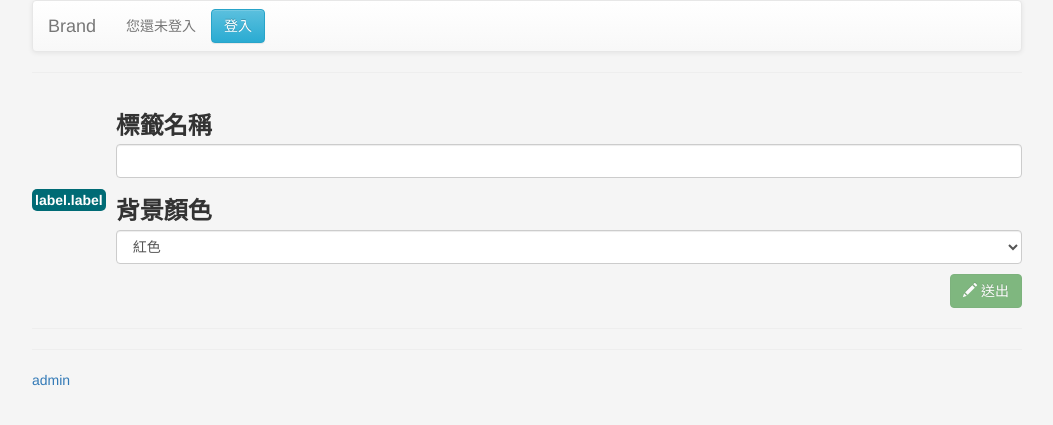
After one commit to noracami/track-it, a Django app: page /tags/new/ in a window 1280 px wide. The commit adds this page. Shown: the top 425 px of the page, without its empty margins (128-1181 px from the left). Run offline with Django 3.2, Linux system fonts and the light colour scheme; some libraries are stand-ins or nearby versions.

Commit message:
merge comments and statuschange(add/remove label)
TODO:
	close/reopen issue
	edit issue
	filter issue
	edit avatar
	assign work

```diff
--- a/trackit/issues/views.py
+++ b/trackit/issues/views.py
@@ -1,6 +1,8 @@
 from django.shortcuts import render, get_object_or_404, redirect
 from django.db.models import Count
-from .models import Ticket, Label, User, Comment, TicketStatus
+from .models import (Ticket, Label, User, Comment,
+                     TicketStatus,
+                     AddLabel, RemoveLabel, UserAssign, UserUnassign)
 import hashlib
 
 # Create your views here.
@@ -34,8 +36,8 @@ def issues(request, ticket_id):
     issue_get['status'] = issue.status
     issue_get['time'] = issue.time
     issue_get['label'] = issue.label_set.all()
-    issue_get['howmanycomments'] = issue.Tickets.all().count()
-    issue_get['comment'] = issue.Tickets.all()
+    issue_get['howmanycomments'] = issue.Tickets.all().count() - 1
+    #issue_get['comment'] = issue.Tickets.all()
     label_list = []
     for i in Label.objects.all().order_by('id'):
         label_list.append({'label': i, 'ischecked': (i in issue_get['label'])})
@@ -51,14 +53,27 @@ def issues(request, ticket_id):
     #
     #
     #sorted
-
-
-
+    comment_list = []
+    for c in issue.Tickets.all():
+        comment_get = {}
+        comment_get['comment'] = c
+        comment_get['time'] = c.time
+        comment_list.append(comment_get)
+    for d in issue.ticketofstatus.all():
+        comment_get = {}
+        comment_get['status'] = d
+        comment_get['time'] = d.time
+        action = {"addlabels": "新增了,標籤", "removelabels": "取消了,標籤"}
+        comment_get['action'] = action[d.category].split(",")
+        comment_list.append(comment_get)
+    comment_list = sorted(comment_list, key=lambda k: k['time'])
 
     return render(request, 'issues.html', {
         "label_list": label_list,
+        "comment_list": comment_list,
+        "issue_get": issue_get,
         "photo_path": photo_path,
-        "opened_user": opened_user, "issue_get": issue_get, "request": request})
+        "opened_user": opened_user, "request": request})
 
 def newissues(request):
     if "login" in request.session:
@@ -69,6 +84,11 @@ def newissues(request):
 
 def newusers(request):
     return render(request, 'newusers.html', {"request": request})
+
+def newlabels(request):
+    color_choices = Label.COLOR_CHOICES
+    fontcolor_choices = Label.FONTCOLOR_CHOICES
+    return render(request, 'newlabels.html', locals())
 
 def add(request):
     if request.method == 'POST':
@@ -117,6 +137,13 @@ def add(request):
                 comment = Comment(user=user, ticket=ticket, content=content)
                 comment.save()
             return redirect('issues', ticket_id=issue_id)
+
+        if request.POST['todo'] == "newlabel":
+            if 'login' in request.session:
+                color = request.POST['color']
+                fontcolor = request.POST['fontcolor']
+                label_name = request.POST['label_name']
+                Label.objects.create(color=color, fontcolor=fontcolor, label_name=label_name)
     return redirect('home')
 
 def edit(request):
@@ -162,8 +189,8 @@ def change_status(request):
                             #
                             #
                             message += "2\n"
-                            ticketstatus = TicketStatus(
-                                category="removelabels", user=user.id, labels=element['label'])
+                            ticketstatus = RemoveLabel(
+                                category="removelabels", maker=user, ticket=ticket, labels=element['label'])
                             ticketstatus.save()
                             ticket.label_set.remove(element['label'])
                             ticket.save()
@@ -173,8 +200,8 @@ def change_status(request):
                             #add tag
                             #
                             #
-                            ticketstatus = TicketStatus(
-                                category="addlabels", user=user.id, labels=element['label'])
+                            ticketstatus = AddLabel(
+                                category="addlabels", maker=user, ticket=ticket, labels=element['label'])
                             ticketstatus.save()
                             ticket.label_set.add(element['label'])
                             ticket.save()
--- a/trackit/templates/base.html
+++ b/trackit/templates/base.html
@@ -29,10 +29,6 @@
     </head>
     <body style="background-color: #f5f5f5;">
         <div style="padding-left: 160px; padding-right: 50px; max-width: 1200px; min-width: 700px;">
-            <div>
-                <a href="/" class="h1">Hello</a>
-            </div>
-            <hr>
             <nav class="navbar navbar-default">
                 <div class="container-fluid">
                     <div class="navbar-header">
@@ -43,8 +39,8 @@
                     {% if request.session.login %}
                     <!-- <p class="navbar-text">Signed in as {{ request.session.login }}</p> -->
                     <p class="navbar-text">歡迎, {{ request.session.member }}(@{{ request.session.login }})</p>
-                    <!-- <a href="/issues/new" type="button" class="btn btn-success navbar-btn navbar-right">New issue</a> -->
                     <a href="/issues/new" type="button" class="btn btn-success navbar-btn navbar-right">新增案件</a>
+                    <a href="/tags/new" type="button" class="btn btn-primary navbar-btn navbar-right">新增標籤</a>
                     <!-- <a href="/users" type="button" class="btn btn-warning navbar-btn navbar-right">Manage users</a> -->
                     <a href="/users" type="button" class="btn btn-warning navbar-btn navbar-right">設定使用者</a>
                     <!-- <a href="/logout" type="button" class="btn btn-danger navbar-btn navbar-right">Log out!</a> -->
--- a/trackit/templates/home.html
+++ b/trackit/templates/home.html
@@ -6,7 +6,11 @@
         <div class="media">
             <div class="media-left media-top">
                 <a href="/issues/{{ r.id }}">
+                    {% if r.status %}
+                    <img class="media-object" src="/static/img/task/flat_icons-sign-check-128.png" width="36" height="36" alt="">
+                    {% else %}
                     <img class="media-object" src="/static/img/task/flat_icons-graficheria.it-128.png" width="36" height="36" alt="">
+                    {% endif %}
                 </a>
             </div>
             <div class="media-body">
--- /dev/null
+++ b/trackit/templates/newlabels.html
@@ -0,0 +1,90 @@
+{% extends "base.html" %}
+{% block hey %}
+    <div class="row-issue-list">
+        <div class="row-message">
+            <div class="media">
+                <div class="media-left media-middle">
+                    <!-- <span style="border-radius: 5px; font-weight: bold; padding: 3px; background-color: #{{label.label.color}}; color: #{{label.label.fontcolor}};">{{ label.label }}</span> -->
+                    <span id="label01" style="border-radius: 5px; font-weight: bold; padding: 3px; background-color: #006b75; color: #ffffff;">label.label</span>
+                </div>
+                <div class="media-body media-top">
+                    <form name="form_newlabel" action="{% url 'add' %}" method="POST">
+                        {% csrf_token %}
+                        <input type="hidden" name="todo" value="newlabel">
+                        <div class="h3">
+                            <label for="label_name01">標籤名稱</label>
+                            <input class="form-control form-required" name="label_name" id="label_name01" type="text">
+                        </div>
+                        <div class="h3">
+                            <label for="color01">背景顏色</label>
+                            <select class="form-control" name="color" id="color01">
+                            {% for e in color_choices %}
+                                <optgroup id="opt{{e.0}}" label="{{e.0}}">
+                                {%for i in e.1 %}
+                                    <option value="{{i.0}}">
+                                        {{i.1}}
+                                    </option>
+                                {% endfor %}
+                            {% endfor %}
+                            </select>
+                        </div>
+                        <div style="display: none;" class="h3">
+                            <label for="fontcolor01">字的顏色</label>
+                            <select class="form-control" name="fontcolor" id="fontcolor01">
+                            {% for e in fontcolor_choices %}
+                                <option value="{{e.0}}">
+                                    {{e.1}}
+                                </option>
+                            {% endfor %}
+                            </select>
+                        </div>
+                        <button id="submit01" type="submit" class="disabled btn btn-success pull-right">
+                            <span class="glyphicon glyphicon-pencil" aria-hidden="true"></span> 送出
+                        </button>
+                    </form>
+                </div>
+            </div>
+        </div>
+    </div>
+    <hr>
+{% endblock %}
+{% block customjs %}
+<script>
+    $(".form-required").on("change", function(){
+        /* Do something... */
+        var isValid = true;
+        $('.form-required').each(function(){
+            if ($(this).val() === '')
+                isValid = false;
+        });
+        if (isValid)
+            $("#submit01").removeClass("disabled");
+        else
+            $("#submit01").addClass("disabled");
+    });
+</script>
+<script>
+    $("#color01").on("change", function(){
+        $("#label01").css("background-color", function(){
+            return '#' + $("#color01").val();
+        });
+        var label = $(this.options[this.selectedIndex]).closest('optgroup').prop('label');
+        //console.log(label);
+        if(label == "MAIN"){
+            $('#fontcolor01 option[value="ffffff"]').prop('selected', true);
+            $("#label01").css("color", function(){
+                return '#' + $("#fontcolor01").val();
+            });
+        }
+        else{
+            $('#fontcolor01 option[value="000000"]').prop('selected', true);
+            $("#label01").css("color", function(){
+                return '#' + $("#fontcolor01").val();
+            });
+        }//if//
+    });
+    $("#label_name01").on('input propertychange paste', function() {
+        $("#label01").text($("#label_name01").val());// do your stuff
+    });
+</script>
+{% endblock %}
--- a/trackit/trackit/urls.py
+++ b/trackit/trackit/urls.py
@@ -10,6 +10,7 @@ urlpatterns = patterns('',
 
     url(r'^issues/(?P<ticket_id>\d+)/$', 'issues.views.issues', name='issues'),
     url(r'^issues/new/$', 'issues.views.newissues', name='newissues'),
+    url(r'^tags/new/$', 'issues.views.newlabels', name='newlabels'),
     url(r'^add/$', 'issues.views.add', name='add'),
     url(r'^edit/$', 'issues.views.edit', name='edit'),
     url(r'^change_status/$', 'issues.views.change_status', name='change_status'),
```
Also changed, not shown: trackit/issues/admin.py (+7 -2 lines), trackit/issues/models.py (+20 -4 lines), trackit/templates/dev.html (+18 -1 lines), trackit/templates/issues.html (+58 -9 lines), trackit/issues/migrations/0011_auto_20150324_2140.py (added), trackit/issues/migrations/0012_auto_20150324_2219.py (added), trackit/issues/migrations/0013_auto_20150324_2220.py (added), trackit/static/img/task/flat_icons-sign-check-128.png (added).
